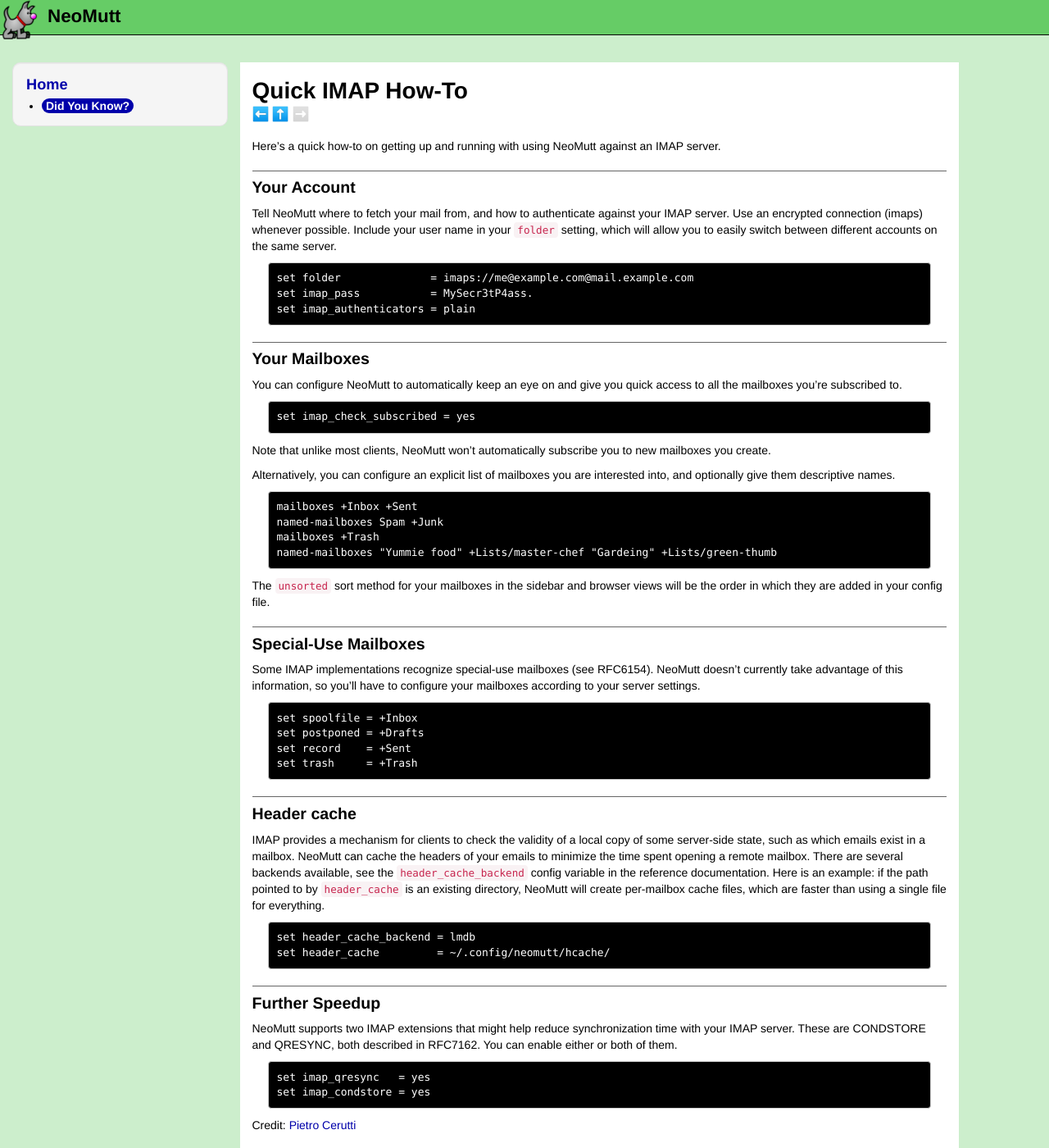
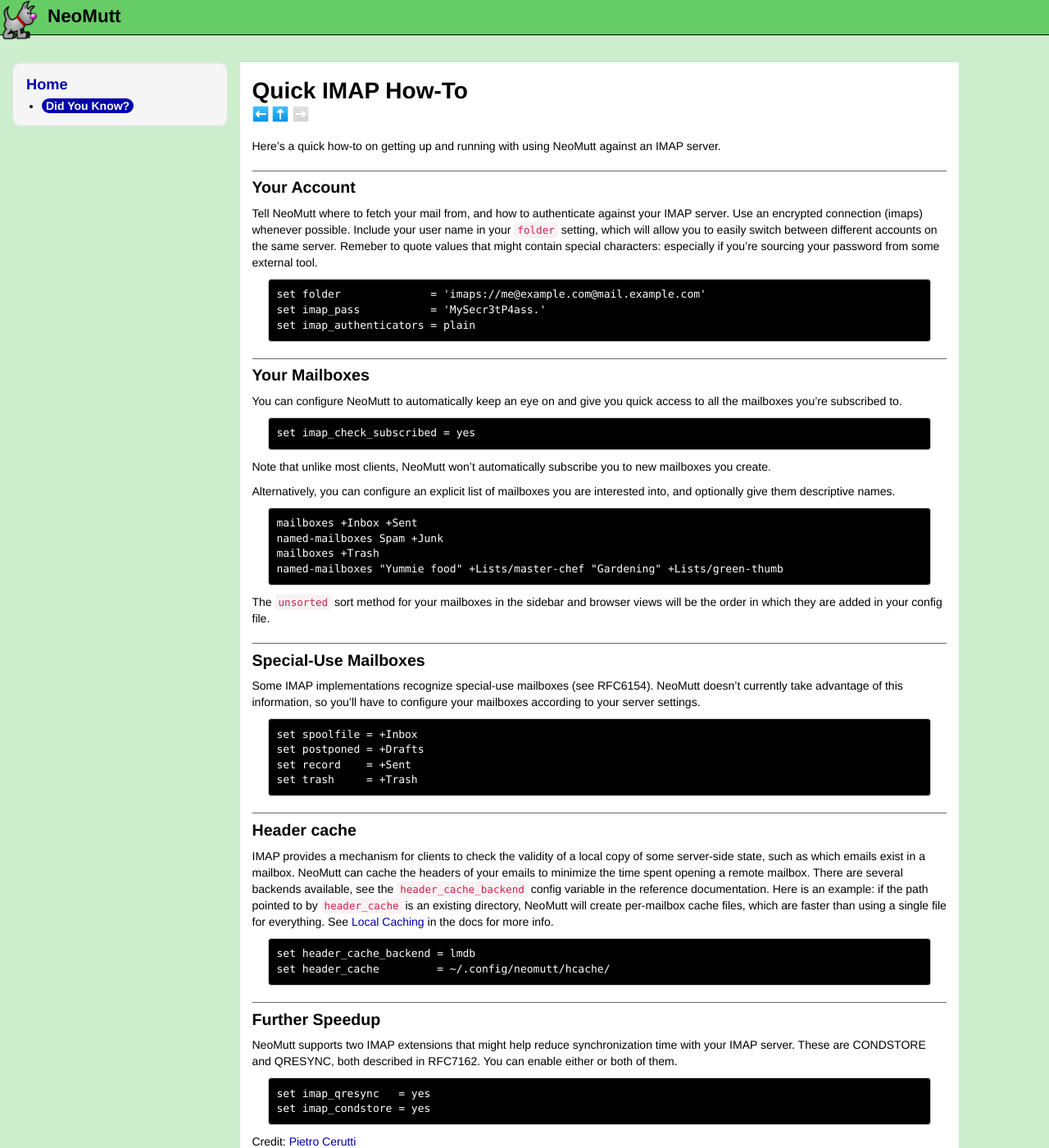
Before and after one commit to neomutt/dyk, a Jekyll site: the page built from _dyk/015.md, in a window 1280 px wide and 1400 px high. Shown: the whole window at 82% size. Built offline with Jekyll 4.4.1, drawn with Linux system fonts in a browser that asks for light colours.

Commit message:
Quote variables and link to the header cache docs

````diff
--- a/_dyk/015.md
+++ b/_dyk/015.md
@@ -19,11 +19,13 @@ IMAP server.
 Tell NeoMutt where to fetch your mail from, and how to authenticate against
 your IMAP server. Use an encrypted connection (imaps) whenever possible.
 Include your user name in your `folder` setting, which will allow you to easily
-switch between different accounts on the same server.
+switch between different accounts on the same server. Remeber to quote values
+that might contain special characters: especially if you're sourcing your
+password from some external tool.
 
 ```
-set folder              = imaps://me@example.com@mail.example.com
-set imap_pass           = MySecr3tP4ass.
+set folder              = 'imaps://me@example.com@mail.example.com'
+set imap_pass           = 'MySecr3tP4ass.'
 set imap_authenticators = plain
 ```
 
@@ -46,7 +48,7 @@ interested into, and optionally give them descriptive names.
 mailboxes +Inbox +Sent
 named-mailboxes Spam +Junk
 mailboxes +Trash
-named-mailboxes "Yummie food" +Lists/master-chef "Gardeing" +Lists/green-thumb
+named-mailboxes "Yummie food" +Lists/master-chef "Gardening" +Lists/green-thumb
 ```
 
 The `unsorted` sort method for your mailboxes in the sidebar and browser views
@@ -75,6 +77,8 @@ config variable in the reference documentation. Here is an example: if the path
 pointed to by `header_cache` is an existing directory, NeoMutt will create
 per-mailbox cache files, which are faster than using a single file for
 everything.
+See [Local Caching](https://neomutt.org/guide/optionalfeatures.html#caching) in
+the docs for more info.
 
 ```
 set header_cache_backend = lmdb
````
